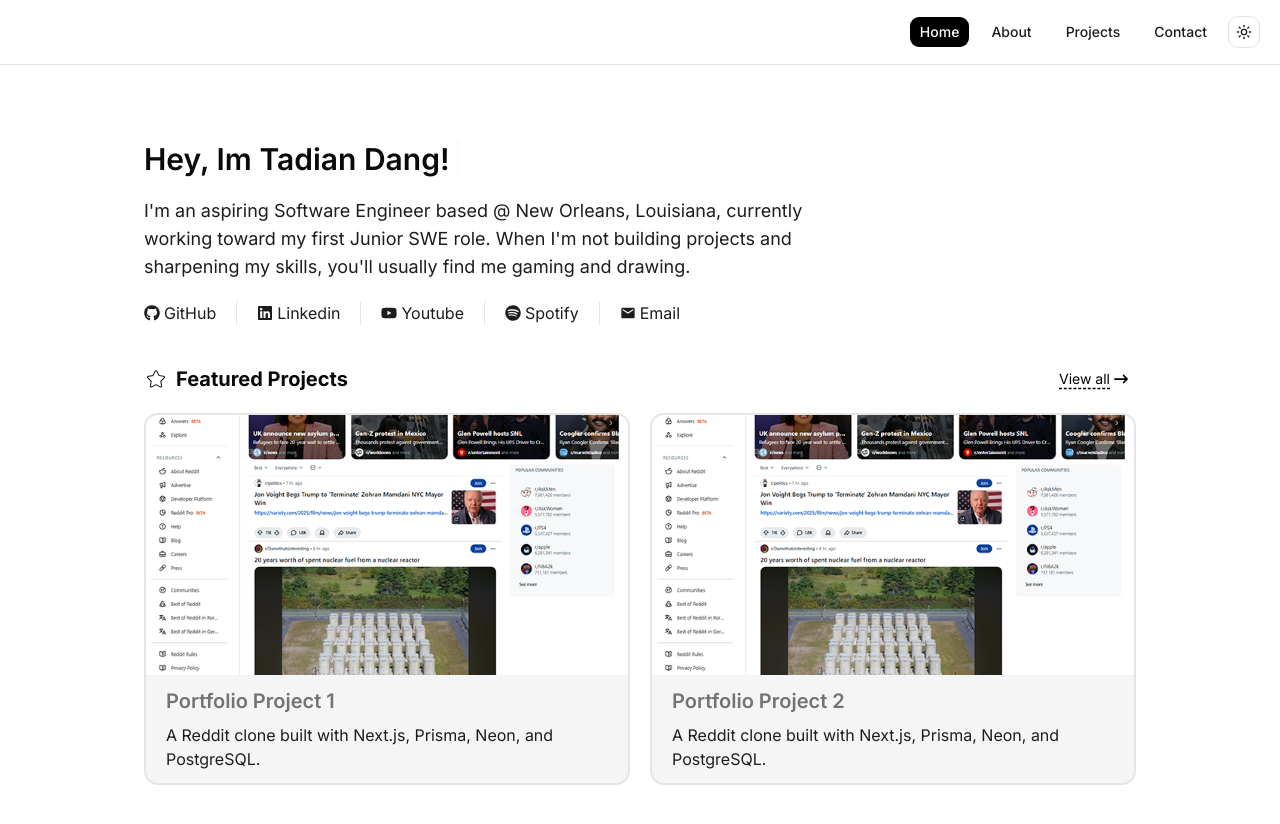
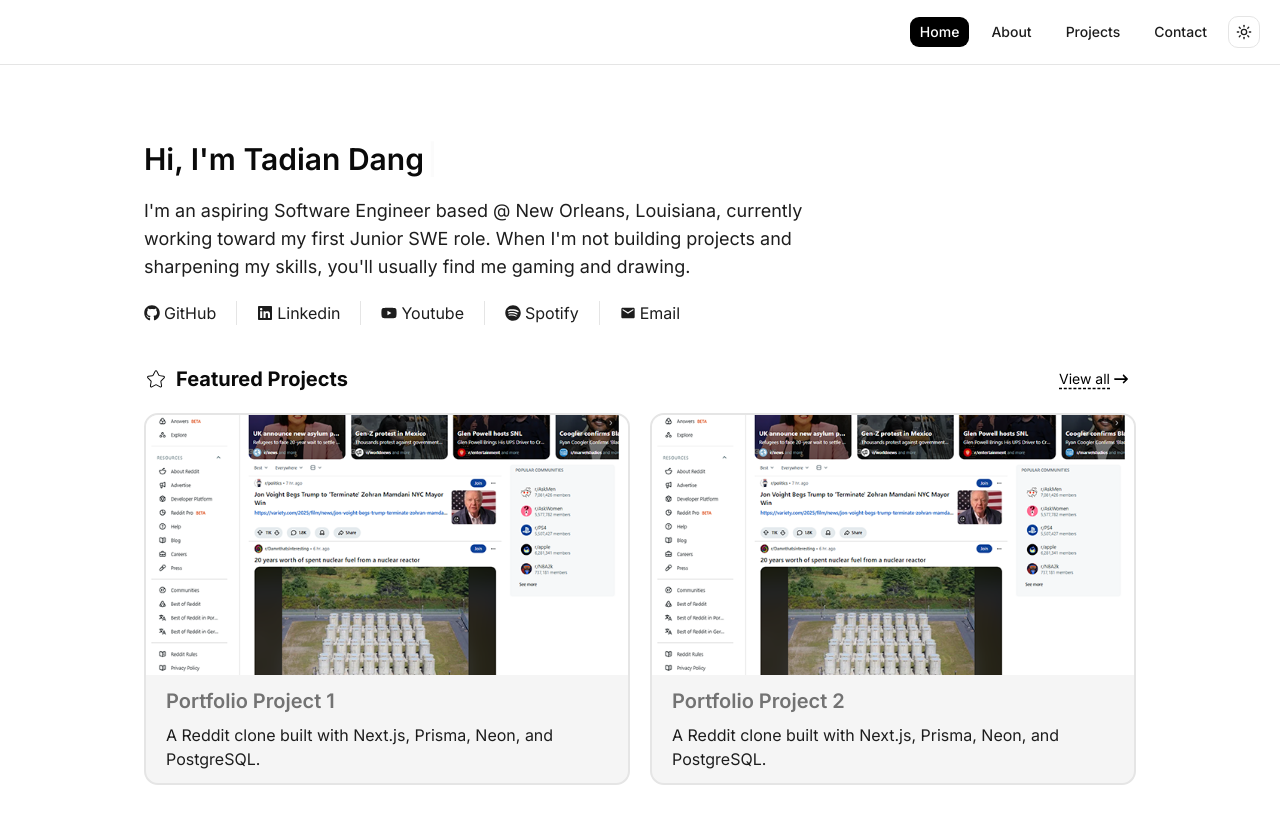
Before and after one commit to MiddleHero/Portfolio-Website, a Next.js app: page / in a window 1280 px wide. Shown: the top 824 px of the page. Built offline with nearby package versions, Linux system fonts and the light colour scheme.

Commit message:
Moved Typewriter To Its Own Component To Seperate Client

```diff
--- a/app/page.tsx
+++ b/app/page.tsx
@@ -1,27 +1,18 @@
-"use client";
 import { Separator } from "@/components/ui/separator";
 import Image from "next/image";
 import { FaGithub, FaLinkedin, FaSpotify, FaYoutube } from "react-icons/fa";
 import { MdEmail } from "react-icons/md";
 import { CiStar } from "react-icons/ci";
-import { Typewriter } from "react-simple-typewriter";
 import Link from "next/link";
 import { FaArrowRightLong } from "react-icons/fa6";
+import Type from "@/components/type";
 export default function Home() {
   return (
     <div className="flex-1 px-0 py-7 md:px-5">
       <div className="mx-auto max-w-5xl space-y-10 md:px-4 md:py-12">
         <section className="container space-y-5">
           <h1 className="text-3xl font-semibold">
-            <Typewriter
-              words={["Hey, Im Tadian Dang!"]}
-              loop={1}
-              cursor={true}
-              cursorStyle="|"
-              typeSpeed={50}
-              deleteSpeed={50}
-              delaySpeed={0}
-            />
+            <Type text="Hi, I'm Tadian Dang" />
           </h1>
           <p className="text-lg max-w-2xl text-secondary ">
             I'm an aspiring Software Engineer based @ New Orleans, Louisiana,
--- /dev/null
+++ b/components/type.tsx
@@ -0,0 +1,18 @@
+"use client";
+import { Typewriter } from "react-simple-typewriter";
+
+export default function Type({ text }: { text: string }) {
+  return (
+    <div>
+      <Typewriter
+        words={[text]}
+        loop={1}
+        cursor={true}
+        cursorStyle="|"
+        typeSpeed={50}
+        deleteSpeed={50}
+        delaySpeed={0}
+      />
+    </div>
+  );
+}
```
